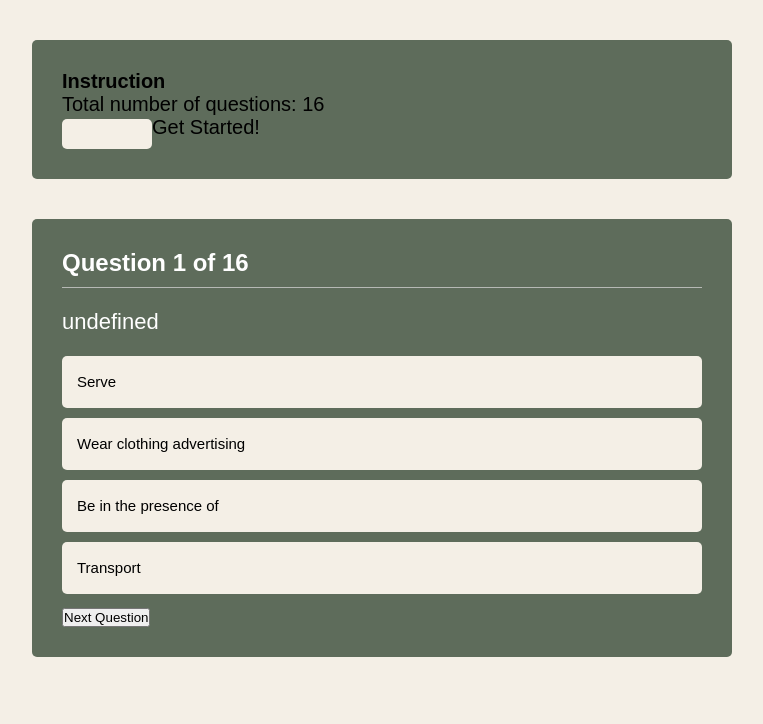
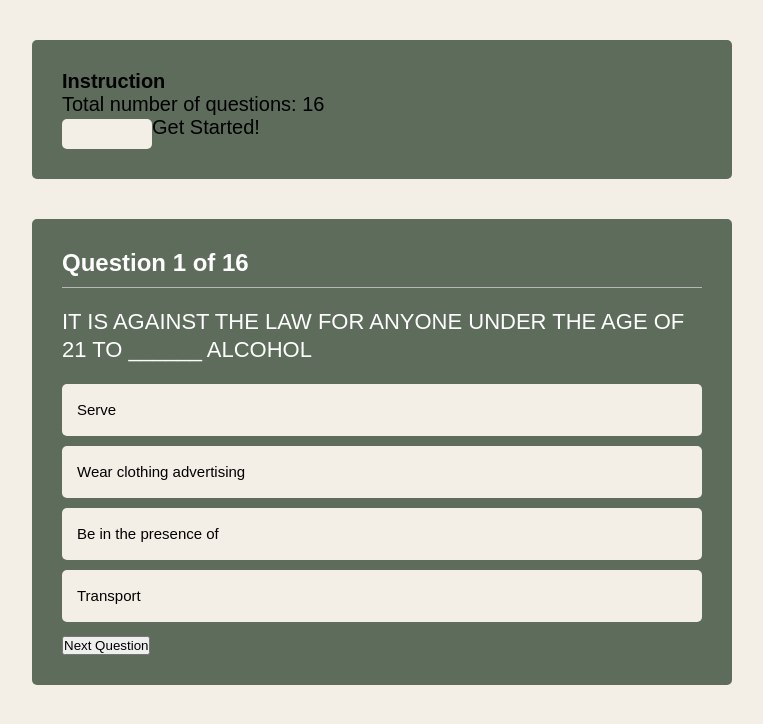
Before and after one commit to apmon26/Permit-Test, a website: page src/index.html in a window 1280 px wide. Shown: the whole page, without its empty margins (258-1021 px from the left). Drawn offline with Linux system fonts and the light colour scheme.

Commit message:
Update index.html

```diff
--- a/src/index.html
+++ b/src/index.html
@@ -171,7 +171,7 @@ function getNewQuestion() {
         // Get random question
         const questionIndex = Math.floor(Math.random() * quiz.length);
         const currentQuestion = quiz[questionIndex];
-        questionText.innerHTML = currentQuestion.questionText;
+        questionText.innerHTML = currentQuestion.question;
 
         // Clear previous options
         optionContainer.innerHTML = "";
```
